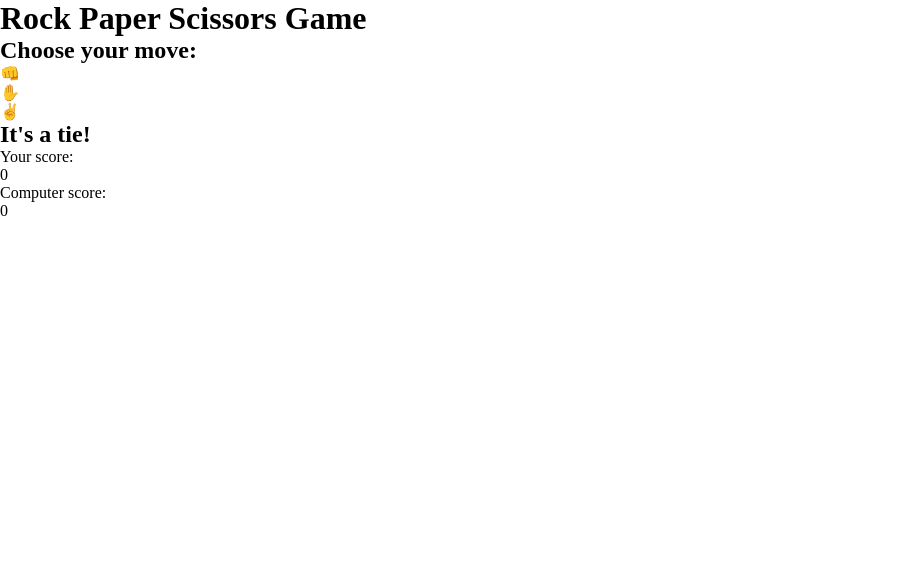
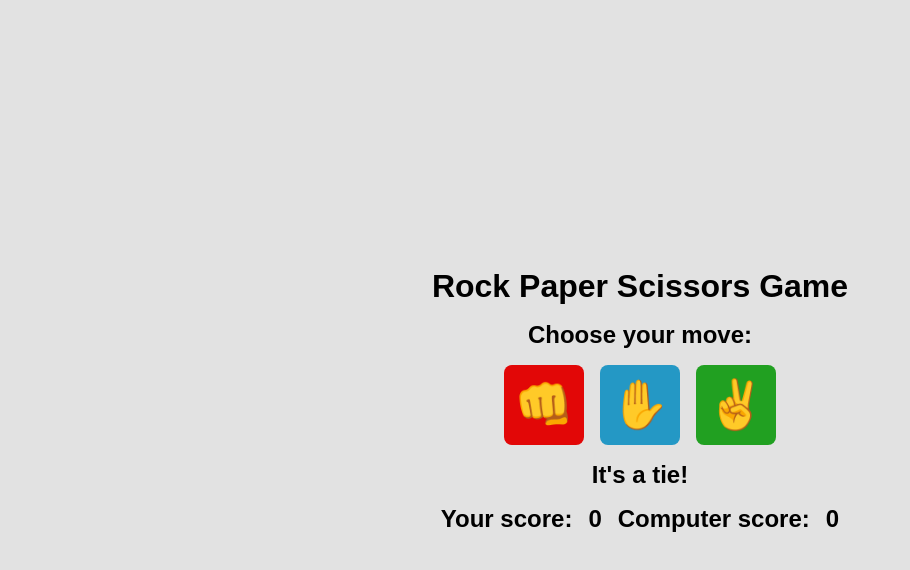
Before and after one commit to gargieesingh/50-Projects-Challenge, a plain HTML site: page Rock,Paper/index.html in a window 1280 px wide. Shown: the whole page, without its empty margins (0-910 px from the left). Drawn offline with Linux system fonts and the light colour scheme.

Commit message:
Added basic styling

```diff
--- a/Rock,Paper/styles.css
+++ b/Rock,Paper/styles.css
@@ -3,3 +3,54 @@
     margin: 0;
     padding: 0;
 }
+body{
+    background-color: rgb(226, 226, 226);
+    display: flex;
+    justify-content: center;
+    align-items: center;
+    height: 100vh;
+    font-family: Arial, Helvetica, sans-serif;
+}
+.container{
+    display: flex;
+    flex-direction: column;
+    gap: 1rem;
+    justify-content: center;
+    align-items: center;
+}
+.score{
+    display: flex;
+    gap: 1rem;
+    font-weight: 600;
+    font-size:x-large;
+}
+.moves{
+    display: flex;
+    gap: 1rem;
+    height: 5rem;
+    justify-content: center;
+    align-items: center;
+
+}
+.moves>*{
+    height: 5rem;
+    width: 5rem;
+    border-radius: 0.5rem;
+    font-size:3rem;
+    display: grid;
+    place-content: center;
+}
+.moves>*:last-child{
+    background-color: rgb(33, 160, 33);
+}
+.moves>*:first-child{
+    background-color: rgb(226, 7, 7);
+}
+.moves>*:nth-child(2){
+    background-color: rgb(36, 152, 197);
+}
+.moves>*:hover{
+    cursor: pointer;
+    opacity: 75%;
+    scale: 0.95;
+}
```
